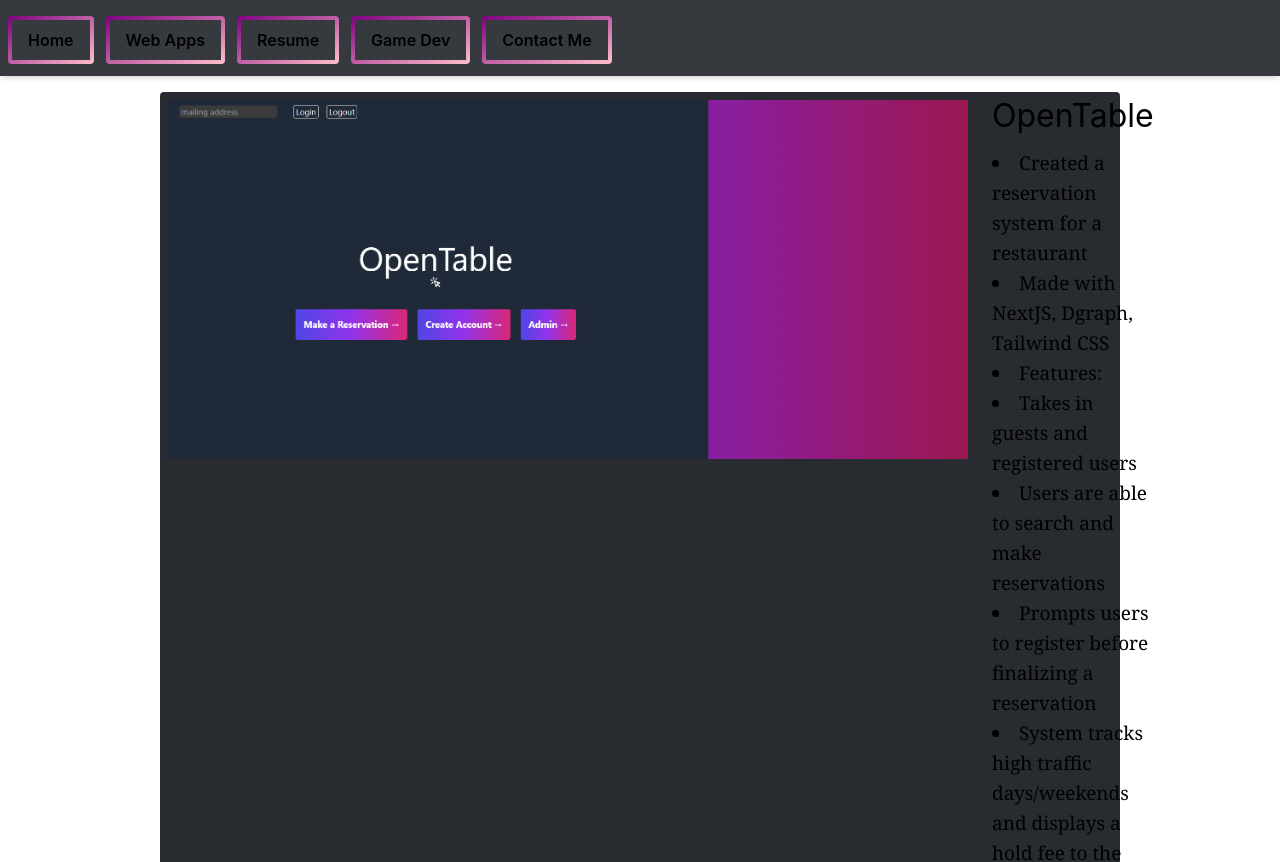
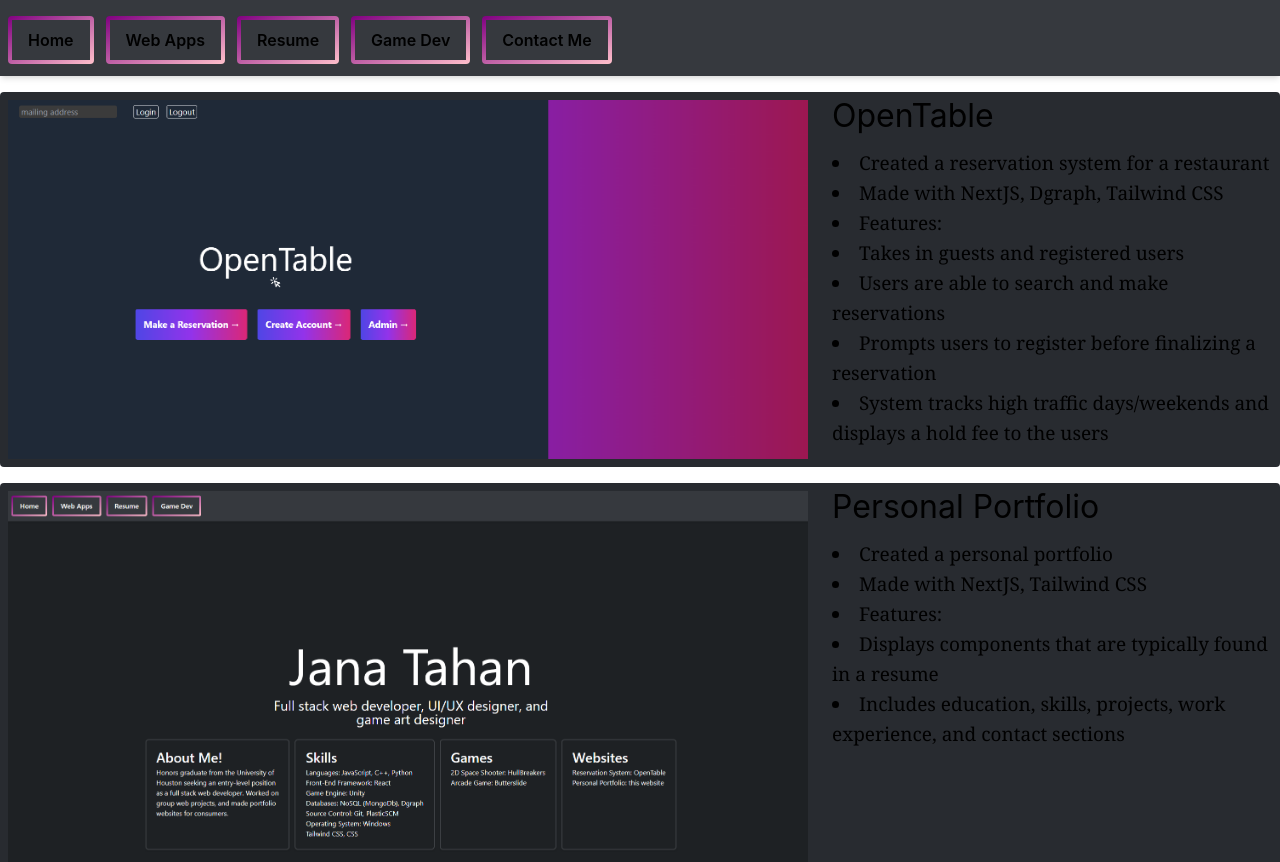
Before and after one commit to Jana-TT/personalWebsite, a Next.js app: page /websites in a window 1280 px wide. Shown: the top 862 px of the page. Built offline with nearby package versions, Linux system fonts and the light colour scheme.

Commit message:
confused

```diff
--- a/components/webapps/template.tsx
+++ b/components/webapps/template.tsx
@@ -13,9 +13,9 @@
 export default function Template( {imageSource, description, widthLength, heightLength, title, linkto}: props) {
     return(
 
-        <Link href={linkto} className="flex flex-col items-center pt-4">
+        <Link href={linkto} className="flex flex-row items-center pt-4">
 
-            <button className="bg-gray-300 flex hover:border rounded p-2 hover:bg-gray-200 border-blush hover:border-2 w-3/4">
+            <button className="bg-gray-300 flex hover:border rounded p-2 hover:bg-gray-200 border-blush hover:border-2">
 
                 <Image src={imageSource} alt={""} width={widthLength} height={heightLength}/>
 
```
